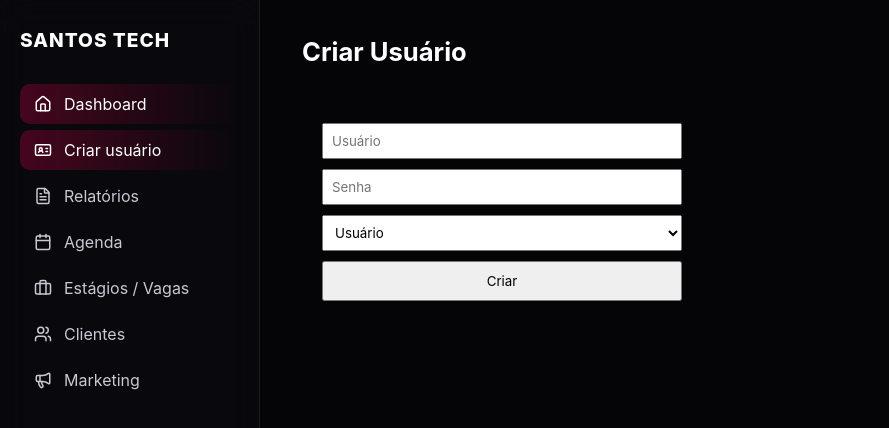
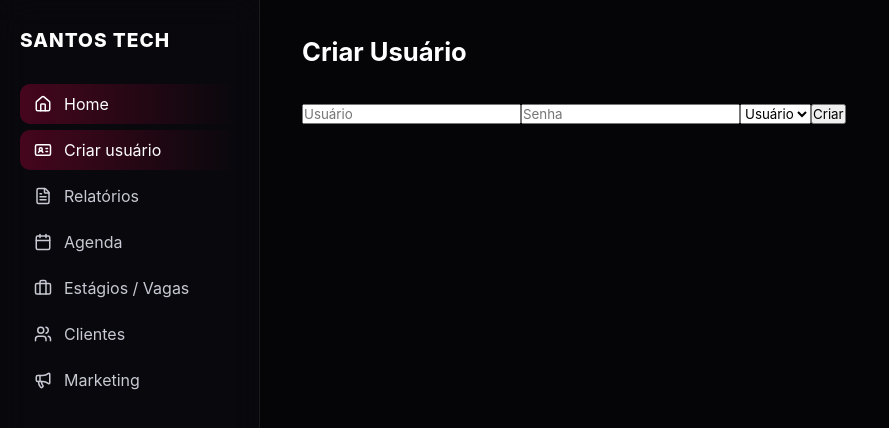
Before and after one commit to Guilhermeb-Ferrarezi/dashboard, a React (Vite) app in the folder web/: page /register in a window 1280 px wide. Shown: the top 428 px of the page, without its empty margins (0-889 px from the left). Built offline with nearby package versions, Linux system fonts and the light colour scheme; no server answers.

Commit message:
parte do register cooo

```diff
--- a/web/index.html
+++ b/web/index.html
@@ -2,7 +2,7 @@
 <html lang="en">
   <head>
     <meta charset="UTF-8" />
-    <link rel="icon" type="image/svg+xml" href="public/assets/logo.png" />
+    <link rel="icon" type="image/svg+xml" href="public/assets/Logo.png" />
     <meta name="viewport" content="width=device-width, initial-scale=1.0" />
     <title>Home</title>
   </head>
--- a/web/src/App.tsx
+++ b/web/src/App.tsx
@@ -29,7 +29,7 @@ export default function App() {
 
         {/* DASHBOARD PROTEGIDO */}
         <Route
-          path="/dashboard"
+          path="/Home"
           element={
             <ProtectedRoute>
               <Dashboard />
--- a/web/src/pages/Dashboard.tsx
+++ b/web/src/pages/Dashboard.tsx
@@ -62,7 +62,7 @@ export default function Dashboard() {
         <h1 className="logo">SANTOS TECH</h1>
 
         <nav className="menu">
-          <MenuItem icon={Home} label="Dashboard" active/>
+          <MenuItem icon={Home} label="Home" active  onClick={() => navigate("/Home")}/>
           <MenuItem icon={IdCard} label="Criar usuário" active onClick={() => navigate("/register")}/>
           <MenuItem icon={FileText} label="Relatórios" />
           <MenuItem icon={Calendar} label="Agenda" />
--- a/web/src/pages/Register.tsx
+++ b/web/src/pages/Register.tsx
@@ -2,7 +2,6 @@ import { register } from "../services/auth";
 import { useEffect, useState } from "react";
 import {
   Home,
-  Zap,
   FileText,
   Calendar,
   Briefcase,
@@ -42,7 +41,7 @@ export default function CreateUser() {
         <h1 className="logo">SANTOS TECH</h1>
 
         <nav className="menu">
-          <MenuItem icon={Home} label="Dashboard" active/>
+          <MenuItem icon={Home} label="Home" active onClick={() => navigate("/Home")}/>
           <MenuItem icon={IdCard} label="Criar usuário" active onClick={() => navigate("/register")}/>
           <MenuItem icon={FileText} label="Relatórios" />
           <MenuItem icon={Calendar} label="Agenda" />
@@ -57,31 +56,26 @@ export default function CreateUser() {
           <h2>Criar Usuário</h2>
         </header>
 
-        <section style={{ padding: 20, maxWidth: 400 }}>
+        <section className="registro">
           <input
             placeholder="Usuário"
             value={username}
             onChange={(e) => setUsername(e.target.value)}
-            style={{ width: "100%", marginBottom: 10, padding: 8 }}
           />
           <input
             type="password"
             placeholder="Senha"
             value={password}
             onChange={(e) => setPassword(e.target.value)}
-            style={{ width: "100%", marginBottom: 10, padding: 8 }}
           />
           <select
             value={role}
-            onChange={(e) => setRole(e.target.value as "user" | "admin")}
-            style={{ width: "100%", marginBottom: 10, padding: 8 }}
-          >
+            onChange={(e) => setRole(e.target.value as "user" | "admin")}          >
             <option value="user">Usuário</option>
             <option value="admin">Admin</option>
           </select>
           <button
             onClick={handleRegister}
-            style={{ width: "100%", padding: 10, marginBottom: 10 }}
           >
             Criar
           </button>
--- a/web/src/styles/Dashboard.css
+++ b/web/src/styles/Dashboard.css
@@ -194,3 +194,7 @@
 .card.purple .card-icon {
     background: rgba(180, 80, 255, 0.25);
 }
+
+.registro{
+
+}
```
Also changed, not shown: web/public/assets/Logo.png (renamed from web/public/Logo.png).
